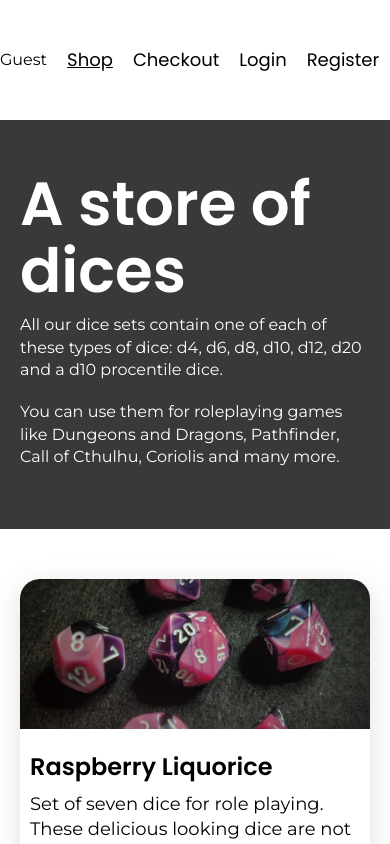
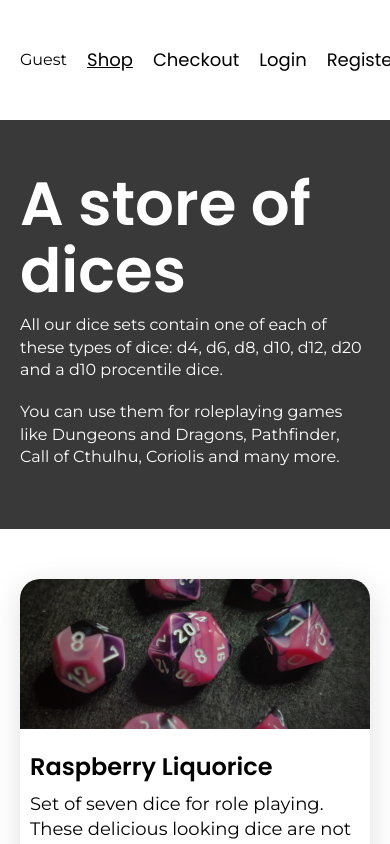
Before and after one commit to kajberg84/Edice-front, a Next.js app: page / in a window 390 px wide. Shown: the top 844 px of the page. Built offline with nearby package versions, Linux system fonts and the light colour scheme.

Commit message:
mobile spacing tillagd i headern

```diff
--- a/src/components/general/header/Header.module.scss
+++ b/src/components/general/header/Header.module.scss
@@ -1,4 +1,4 @@
-@import "../../../styles/variabels.scss";
+@import '../../../styles/variabels.scss';
 
 .header {
   &_container {
@@ -12,10 +12,17 @@
     height: 120px;
     align-items: center;
     justify-content: space-between;
+    padding: 0 $sidespacing-mobile;
   }
 
   /* Storleken på loggan kan behöva ändras */
   &_logo {
     width: 35%;
   }
+
+  @media (min-width: $breakpoint-xl) {
+    &_wrapper {
+      padding: 0;
+    }
+  }
 }
```
